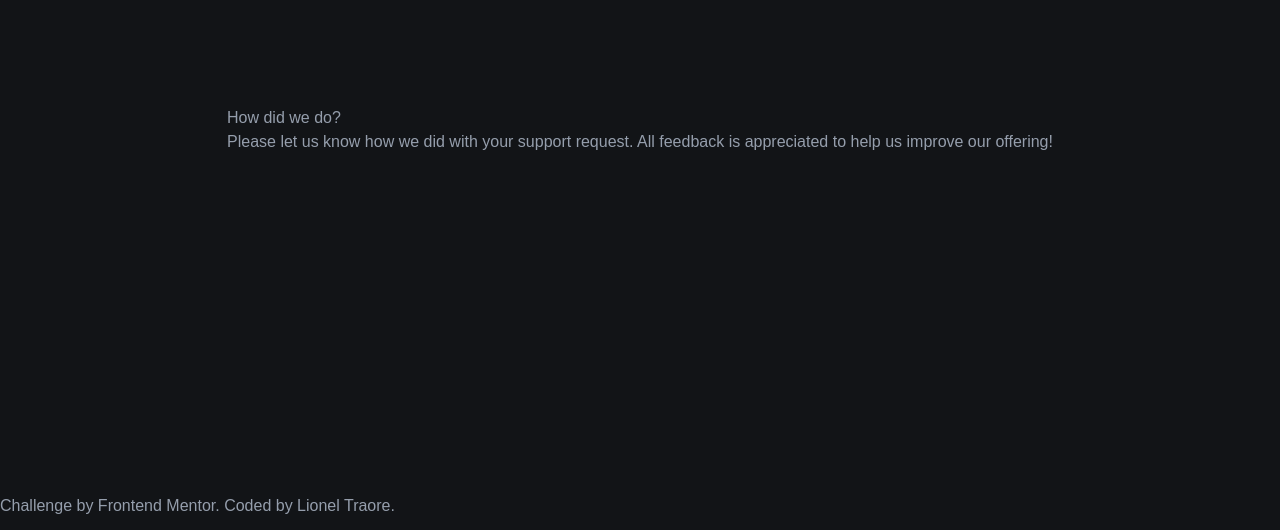
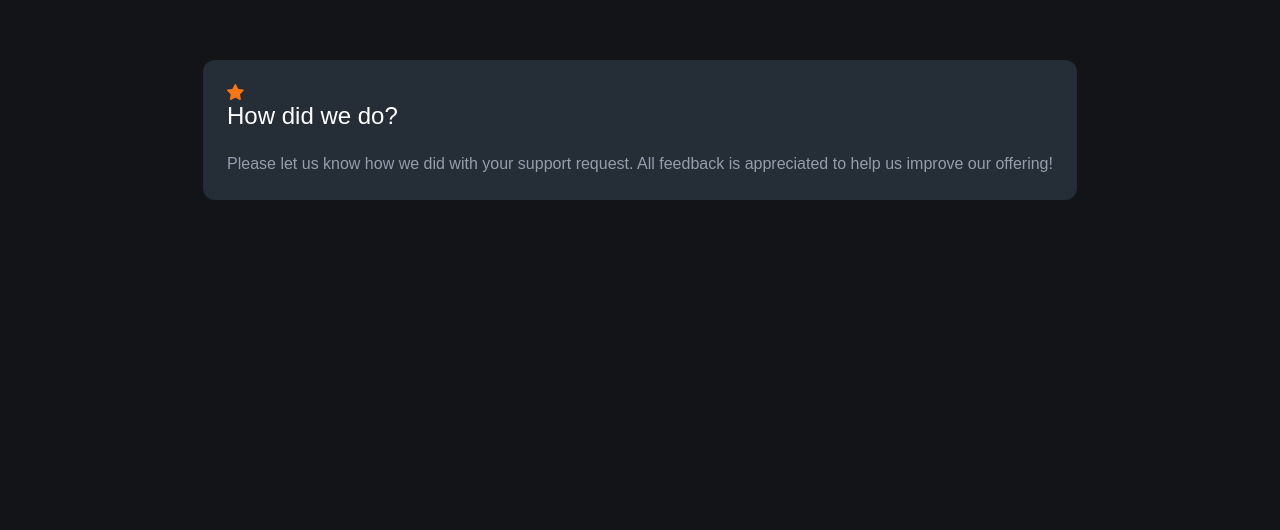
Before and after one commit to lioneltraore/frontendmentor.io-challenges, a React (Create React App) app in the folder React/interactive-rating-component/: page / in a window 1280 px wide. Shown: the part 270-800 px from the top of the page. Built offline with nearby package versions, Linux system fonts and the light colour scheme.

Commit message:
add icon component

```diff
--- a/React/interactive-rating-component/src/App.js
+++ b/React/interactive-rating-component/src/App.js
@@ -4,13 +4,6 @@ function App() {
   return (
     <div className="bg-darker flex flex-col items-center justify-center h-screen p-6 text-lighter">
       <Card />
-      <div className="absolute bottom-3 inset-x-0">
-        Challenge by{" "}
-        <a href="https://www.frontendmentor.io?ref=challenge" target="_blank">
-          Frontend Mentor
-        </a>
-        . Coded by <a href="#">Lionel Traore</a>.
-      </div>
     </div>
   );
 }
--- /dev/null
+++ b/React/interactive-rating-component/src/components/Icon/Icon.js
@@ -0,0 +1,9 @@
+import logo from '../../assets/images/icon-star.svg';
+
+const Icon = () => {
+    return (
+        <img src={logo} alt="star icon" />
+    );
+}
+
+export default Icon;
--- a/React/interactive-rating-component/src/components/card/Card.js
+++ b/React/interactive-rating-component/src/components/card/Card.js
@@ -1,7 +1,10 @@
+import Icon from "../Icon/Icon";
+
 const Card = () => {
   return (
-    <div>
-      <h2>How did we do?</h2>
+    <div className="bg-dark rounded-xl p-6">
+      <Icon />
+      <h2 className="text-white text-2xl mb-5">How did we do?</h2>
       <p>
         Please let us know how we did with your support request. All feedback is
         appreciated to help us improve our offering!
```
